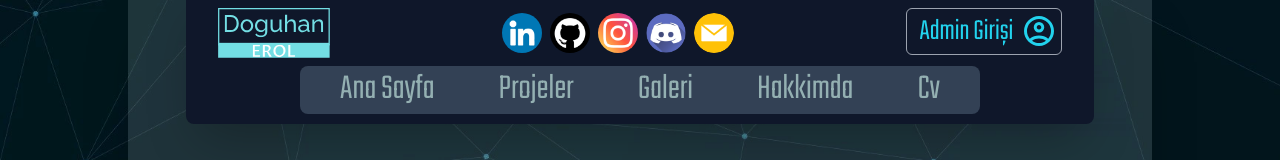
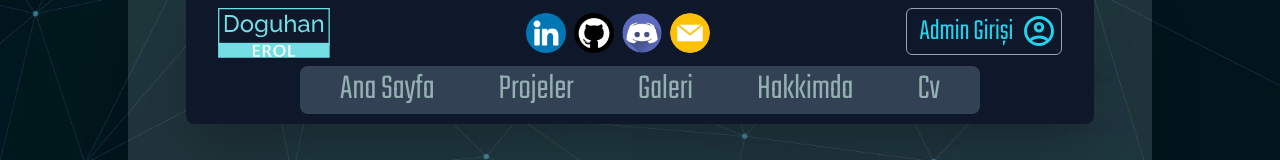
Before and after one commit to DoguhanErol/My-Portfolio-Project, a React (Vite) app in the folder frontend/: page / in a window 1280 px wide. Shown: the top 160 px of the page. Built offline with nearby package versions, Linux system fonts and the light colour scheme; no server answers.

Commit message:
Instagram deleted

```diff
--- a/frontend/src/components/shared/Header.tsx
+++ b/frontend/src/components/shared/Header.tsx
@@ -58,11 +58,11 @@ export default function Header() {
                                 <img src={githubIcon} alt="" className='rounded-full' />
                             </figure>
                         </a>
-                        <a className='hover:border-2 hover:p-0 p-[2px]  border-cyan-300 border-0 rounded-full' href={globalVariables.instagramIUrl} target={'_blank'}>
+                        {/* <a className='hover:border-2 hover:p-0 p-[2px]  border-cyan-300 border-0 rounded-full' href={globalVariables.instagramIUrl} target={'_blank'}>
                             <figure className='w-8 md:w-10'>
                                 <img src={instagramIcon} alt="" className='rounded-full' />
                             </figure>
-                        </a>
+                        </a> */}
                         <a className='hover:border-2 hover:p-0 p-[2px]  border-cyan-300 border-0 rounded-full' href={globalVariables.discordUrl} target={'_blank'}>
                             <figure className='w-8 md:w-10'>
                                 <img src={discordIcon} alt="" className='rounded-full ' />
```
